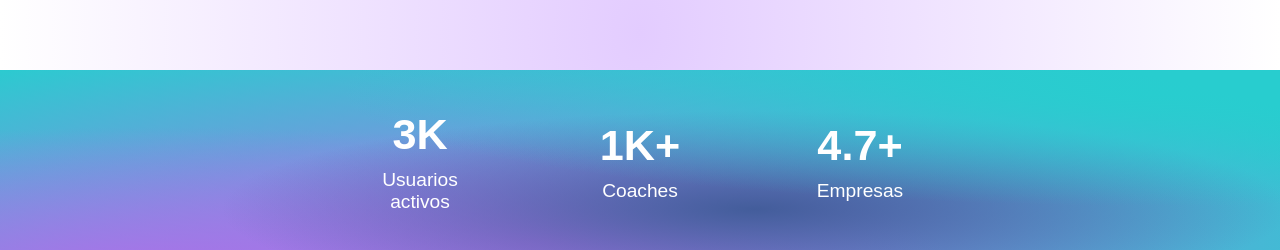
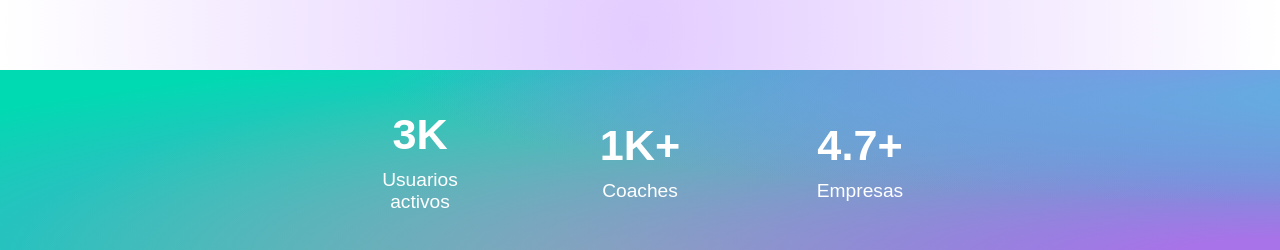
Before and after one commit to GabrielRuizVarela/next-step, a Next.js app: page / in a window 1280 px wide. Shown: the part 1474-1724 px from the top of the page. Built offline with nearby package versions, Linux system fonts and the light colour scheme.

Commit message:
Improved banner color

```diff
--- a/styles/Home.module.css
+++ b/styles/Home.module.css
@@ -196,15 +196,20 @@
 }
 .bannerContainer {
   overflow: hidden;
-  background-color: var(--Primary);
+  background-color: rgb(0, 218, 178);
+  /* 0	218	178	 */
   background-image: radial-gradient(
-      at 91% 12%,
-      var(--Primary) 0px,
+      at 112% 12%,
+      #5ab4e0 0px,
       transparent 50%
     ),
-    radial-gradient(at 59% 76%, rgb(67, 93, 155) 0px, transparent 50%),
-    radial-gradient(at 12% 107%, var(--Secondary) 0px, transparent 50%),
-    radial-gradient(at 42% 94%, var(--Secondary) 0px, transparent 90%);
+    /* radial-gradient(at 59% 76%, rgb(67, 93, 155) 0px, transparent 50%), */
+    /* radial-gradient(at 0% 100%, var(--Primary) 0px, transparent 50%), */
+    radial-gradient(at 100% 100%, var(--Secondary) 100px, transparent 90%),
+    radial-gradient(at 100% 0%, var(--Secondary) 100px, transparent 50%),
+    radial-gradient(at 50% 110%, rgb(84, 239, 123) 10px, transparent 70%);
+
+
 }
 
 .bannerColumn {
```
